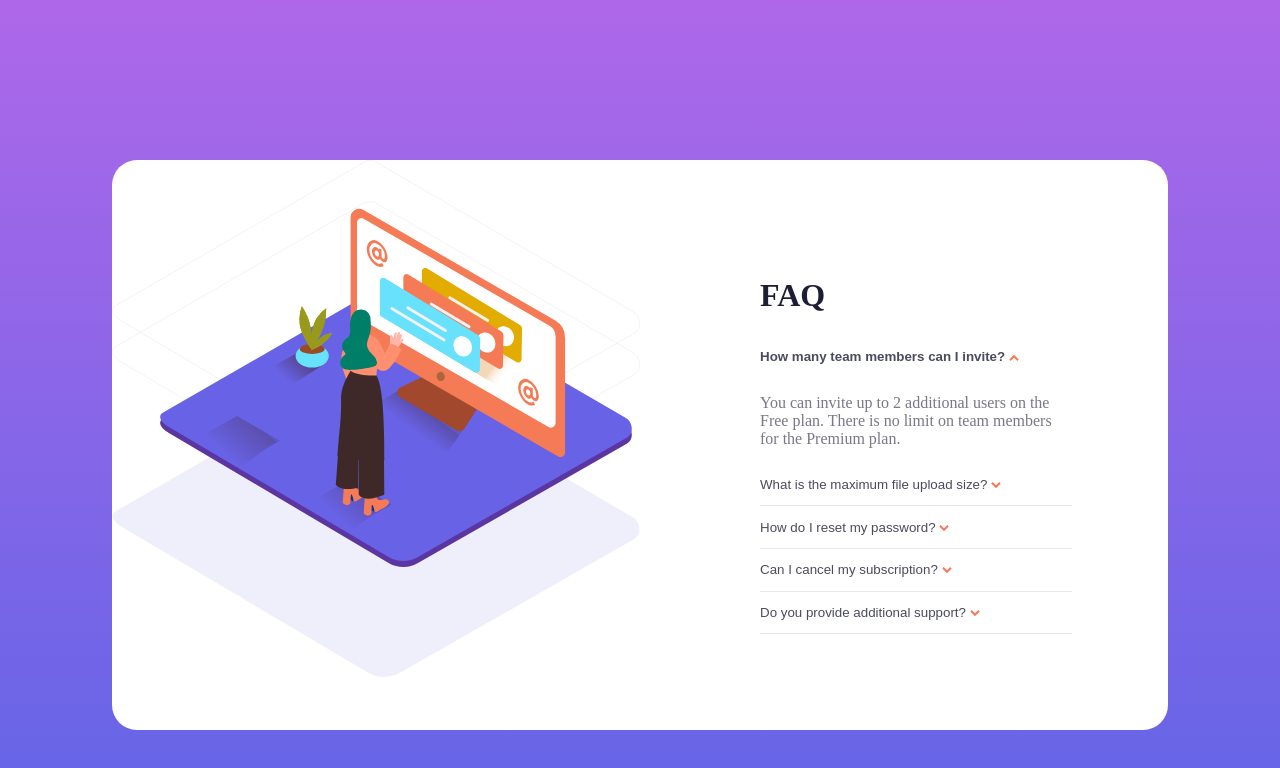
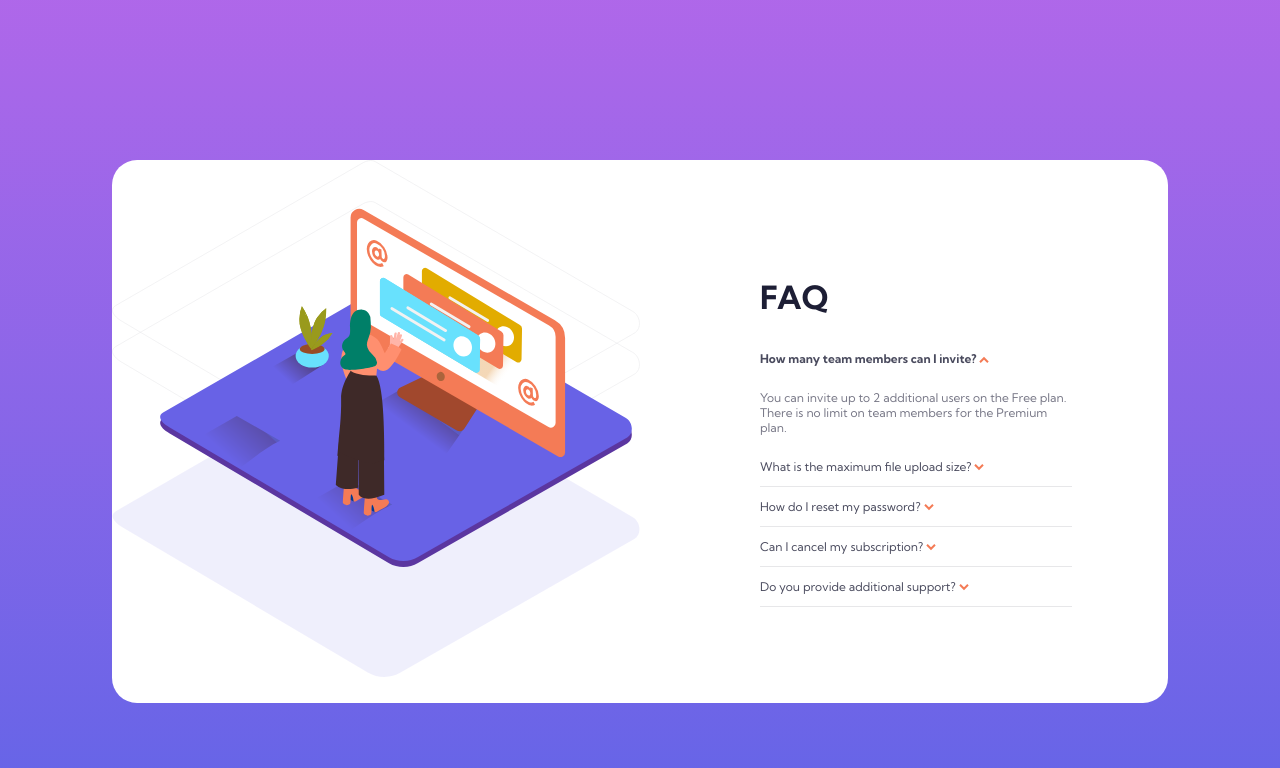
Before and after one commit to OlloClark/faq-accordion, a plain HTML site: page index.html in a window 1280 px wide. Both pictures are taken after a click on the button "How many team members can I invite?". Shown: the top 768 px of the page. Drawn offline with Linux system fonts and the light colour scheme.

Commit message:
adding fonts and weights to form

```diff
--- a/index.html
+++ b/index.html
@@ -5,6 +5,9 @@
   <meta name="viewport" content="width=device-width, initial-scale=1.0"> <!-- displays site properly based on user's device -->
   <link rel="stylesheet" href="style.css">
   <link rel="icon" type="image/png" sizes="32x32" href="./images/favicon-32x32.png">
+  <link rel="preconnect" href="https://fonts.googleapis.com">
+  <link rel="preconnect" href="https://fonts.gstatic.com" crossorigin>
+  <link href="https://fonts.googleapis.com/css2?family=Kumbh+Sans:wght@400;700&display=swap" rel="stylesheet">
   <script defer src="app.js"></script>
 
   <title>Frontend Mentor | FAQ Accordion Card</title>
--- a/style.css
+++ b/style.css
@@ -53,6 +53,10 @@ html, .body {
 	border-bottom: hsl(240, 5%, 91%) 1px solid;
 	color: hsl(237, 12%, 33%);
 	padding-left: 0em;
+	align-items: center;
+	font-family: 'Kumbh Sans', sans-serif;
+	font-weight: 400;
+	font-size: 12px;
 }
 
 .accordion:hover {
@@ -68,6 +72,9 @@ html, .body {
 	display: none;
 	background-color: rgba(0,0,0,0);
 	color: hsl(240, 6%, 50%);
+	font-family: 'Kumbh Sans', sans-serif;
+	font-weight: 400;
+	font-size: 12px;
 }
 
 .arrow {
@@ -76,4 +83,10 @@ html, .body {
 
 .arrowActive {
 	transform: rotate(180deg);
+
 }
+
+#FAQ {
+	font-family: 'Kumbh Sans', sans-serif;
+	font-weight: 700;
+}
```
